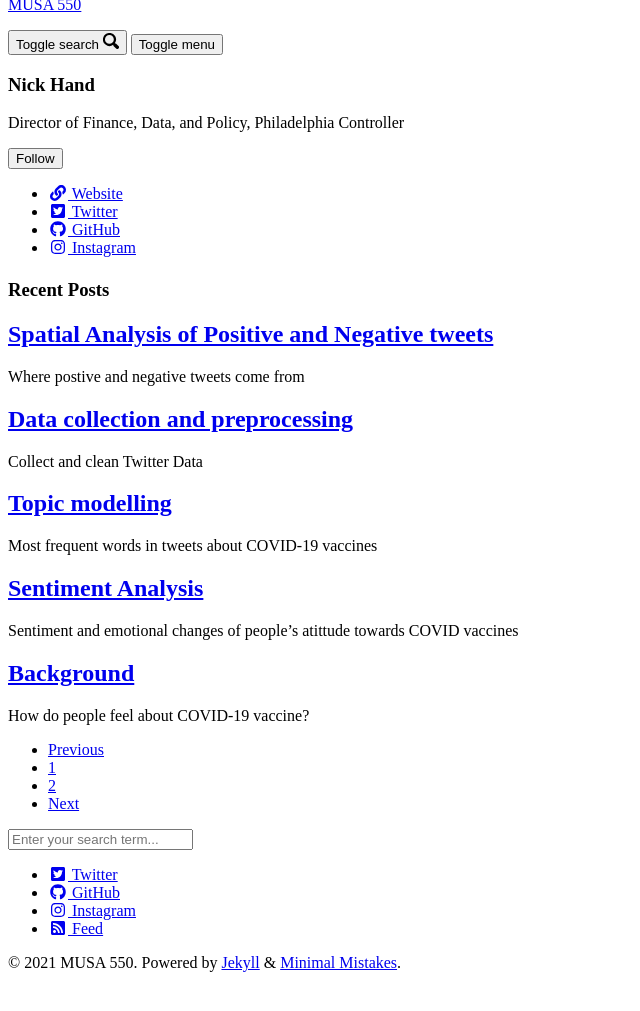
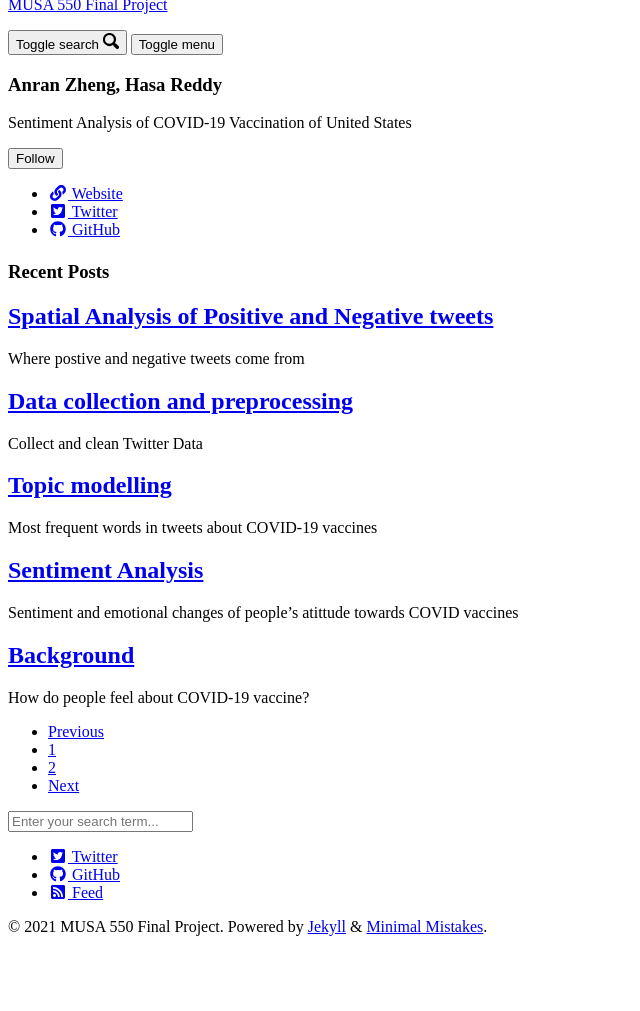
Before and after one commit to Anran0716/550final-proj, a Jekyll site: the page built from index.html, in a window 1280 px wide, cut to the strip 112-1190 px from the top of the page. Shown: the top 1011 px of the strip, without its empty margins (0-640 px from the left). Built offline with Jekyll 4.4.1, drawn with Linux system fonts in a browser that asks for light colours; cached includes are drawn as plain includes; nearby versions of some CDN libraries; the list of posts is cut into pages by our own code.

Commit message:
Update _config.yml

```diff
--- a/_config.yml
+++ b/_config.yml
@@ -13,7 +13,7 @@
 # you will see them accessed via {{ site.title }}, {{ site.email }}, and so on.
 # You can create any custom variable you would like, and they will be accessible
 # in the templates via {{ site.myvariable }}.
-title: "MUSA 550"
+title: "MUSA 550 Final Project"
 email:
 description: "Geospatial Data Science in Python"
 twitter_username:
@@ -55,9 +55,9 @@ plugins:
   - jekyll-include-cache
 
 author:
-  name: "Nick Hand"
+  name: "Anran Zheng, Hasa Reddy"
   avatar:
-  bio: "Director of Finance, Data, and Policy, Philadelphia Controller"
+  bio: "Sentiment Analysis of COVID-19 Vaccination of United States"
   links:
     - label: "Website"
       icon: "fas fa-fw fa-link"
@@ -67,10 +67,8 @@ author:
       url: "https://twitter.com/"
     - label: "GitHub"
       icon: "fab fa-fw fa-github"
-      url: "https://github.com/"
-    - label: "Instagram"
-      icon: "fab fa-fw fa-instagram"
-      url: "https://instagram.com/"
+      url: "https://github.com/Anran0716/550final-proj"
+
 
 footer:
   links:
@@ -80,9 +78,7 @@ footer:
     - label: "GitHub"
       icon: "fab fa-fw fa-github"
       url: "https://github.com/"
-    - label: "Instagram"
-      icon: "fab fa-fw fa-instagram"
-      url: "https://instagram.com/"
+
 
 # Defaults
 defaults:
```
